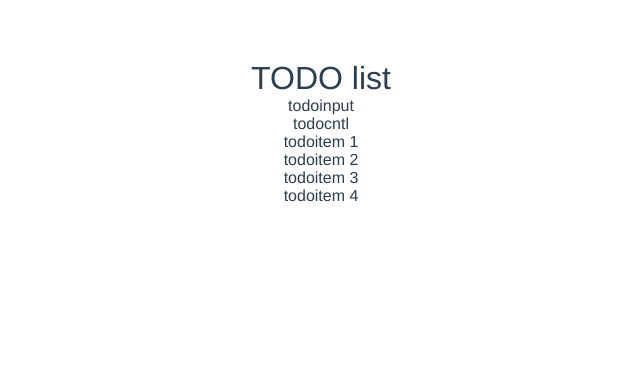
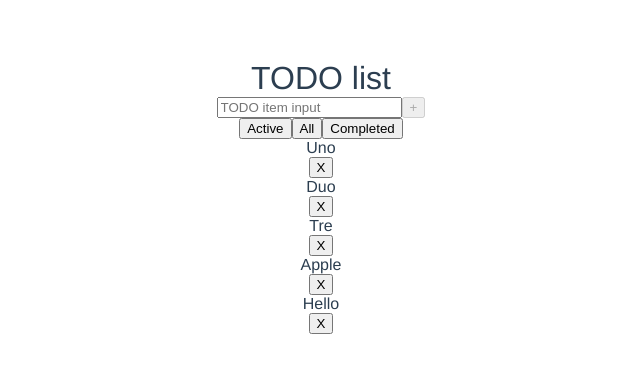
Before and after one commit to ggkguelensan/vue_sfc_todo_list, a Vue app: page / in a window 1280 px wide. Shown: the top 372 px of the page, without its empty margins (319-959 px from the left). Built offline with nearby package versions, Linux system fonts and the light colour scheme.

Commit message:
to do list items

```diff
--- a/src/components/ToDo.vue
+++ b/src/components/ToDo.vue
@@ -3,7 +3,7 @@
     <h1>TODO list</h1>
     <ToDoInput/>
     <ToDoCntl/>
-    <ToDoList/>
+    <ToDoList :todolist="todolist"/>
   </div>
 </template>
 
@@ -21,6 +21,13 @@ export default {
   },
   data () {
     return {
+      todolist: [
+        {id: 0, text: 'Uno'},
+        {id: 1, text: 'Duo'},
+        {id: 2, text: 'Tre'},
+        {id: 3, text: 'Apple'},
+        {id: 4, text: 'Hello'}
+      ]
     }
   }
 }
--- a/src/components/ToDoCntl.vue
+++ b/src/components/ToDoCntl.vue
@@ -1,6 +1,8 @@
 <template>
   <div class="todocntl container">
-      <p>todocntl</p>
+      <button>Active</button>
+      <button>All</button>
+      <button>Completed</button>
   </div>
 </template>
 
--- a/src/components/ToDoInput.vue
+++ b/src/components/ToDoInput.vue
@@ -1,14 +1,20 @@
 <template>
   <div class="todoinput container">
-      <p>todoinput</p>
+      <input type="text" placeholder="TODO item input" @keydown.enter="new_item">
+      <button :disabled="is_disables">+</button>
   </div>
 </template>
 
 <script>
 export default {
   name: 'ToDoInput',
+  methods: {
+    new_item: function () {
+    }
+  },
   data () {
     return {
+      is_disables: true
     }
   }
 }
--- a/src/components/ToDoItem.vue
+++ b/src/components/ToDoItem.vue
@@ -0,0 +1,25 @@
+<template>
+  <div class="todoitem container">
+      <p>{{item.text}}</p>
+      <button>X</button>
+  </div>
+</template>
+
+<script>
+export default {
+  name: 'ToDoItem',
+  props: ['item'],
+  data () {
+    return {
+    }
+  }
+}
+</script>
+
+<!-- Add "scoped" attribute to limit CSS to this component only -->
+<style scoped>
+li {
+  display: inline-block;
+  margin: 0 10px;
+}
+</style>
--- a/src/components/ToDoList.vue
+++ b/src/components/ToDoList.vue
@@ -1,15 +1,17 @@
 <template>
   <div class="todolist container">
-      <p>todoitem 1</p>
-      <p>todoitem 2</p>
-      <p>todoitem 3</p>
-      <p>todoitem 4</p>
+    <ToDoItem v-for="item in todolist" :item="item" :key="item.id"/>
   </div>
 </template>
 
 <script>
+import ToDoItem from './ToDoItem'
 export default {
   name: 'ToDoList',
+  props: ['todolist'],
+  components: {
+    ToDoItem: ToDoItem
+  },
   data () {
     return {
     }
@@ -23,8 +25,4 @@ ul {
   list-style-type: none;
   padding: 0;
 }
-li {
-  display: inline-block;
-  margin: 0 10px;
-}
 </style>
```
